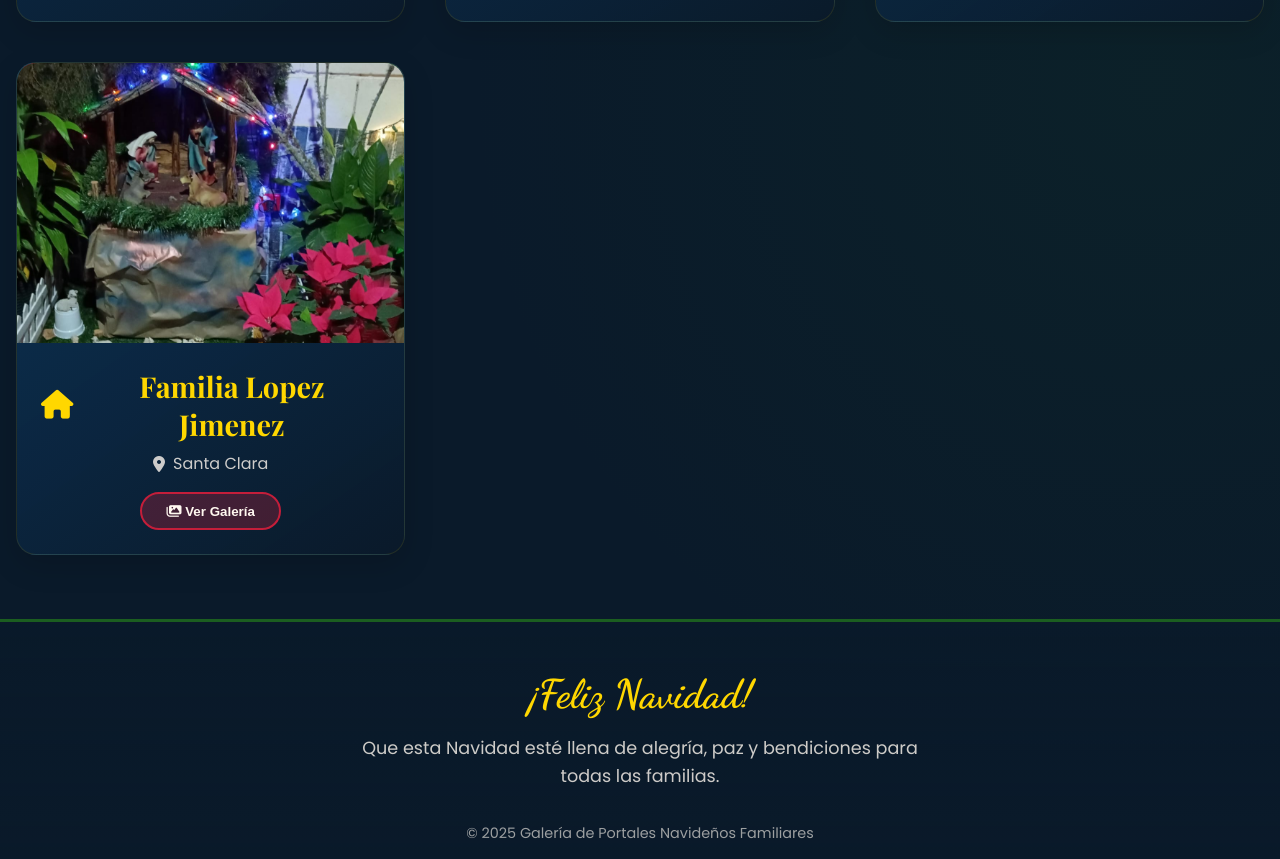
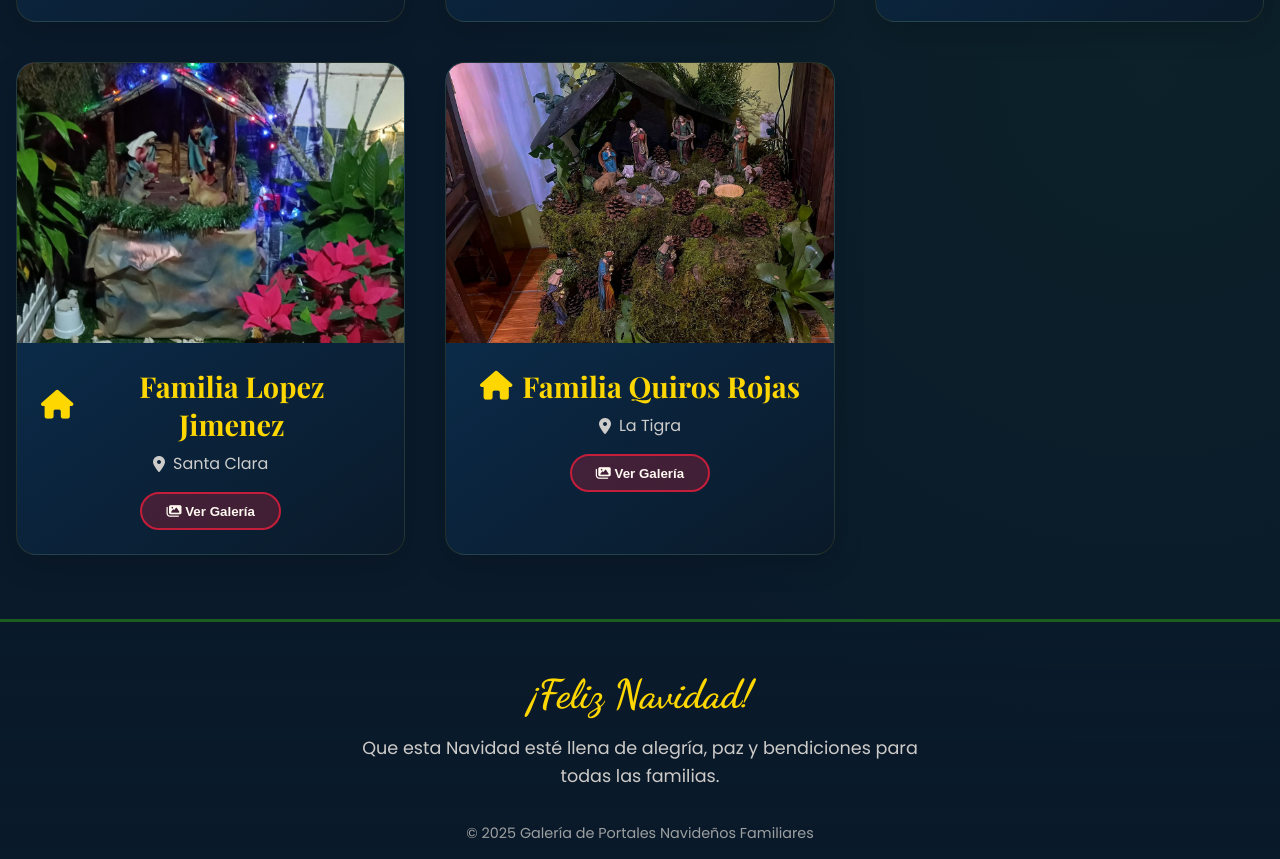
Before and after one commit to AnQuiro20/portalesFamilia, a plain HTML site: page index.html in a window 1280 px wide. Shown: the part 3150-4009 px from the top of the page. Drawn offline with nearby package versions, Linux system fonts and the light colour scheme.

Commit message:
agregar Quiros Rojas

```diff
--- a/index.html
+++ b/index.html
@@ -967,6 +967,17 @@
                 ],
                 year: 2025
             },
+                                    {
+                id: 17,
+                family: "Familia Quiros Rojas",
+                location: "La Tigra",
+                image: "Portales/Quiros_Rojas1.jpeg",
+                gallery: [
+                    "PortalesQuiros_Rojas1.jpeg", "PortalesQuiros_Rojas2.jpeg"
+
+                ],
+                year: 2025
+            },
         ];
 
         // ============================================
```
Also changed, not shown: Portales/Quiros_Rojas1.jpeg (added), Portales/Quiros_Rojas2.jpeg (added).
